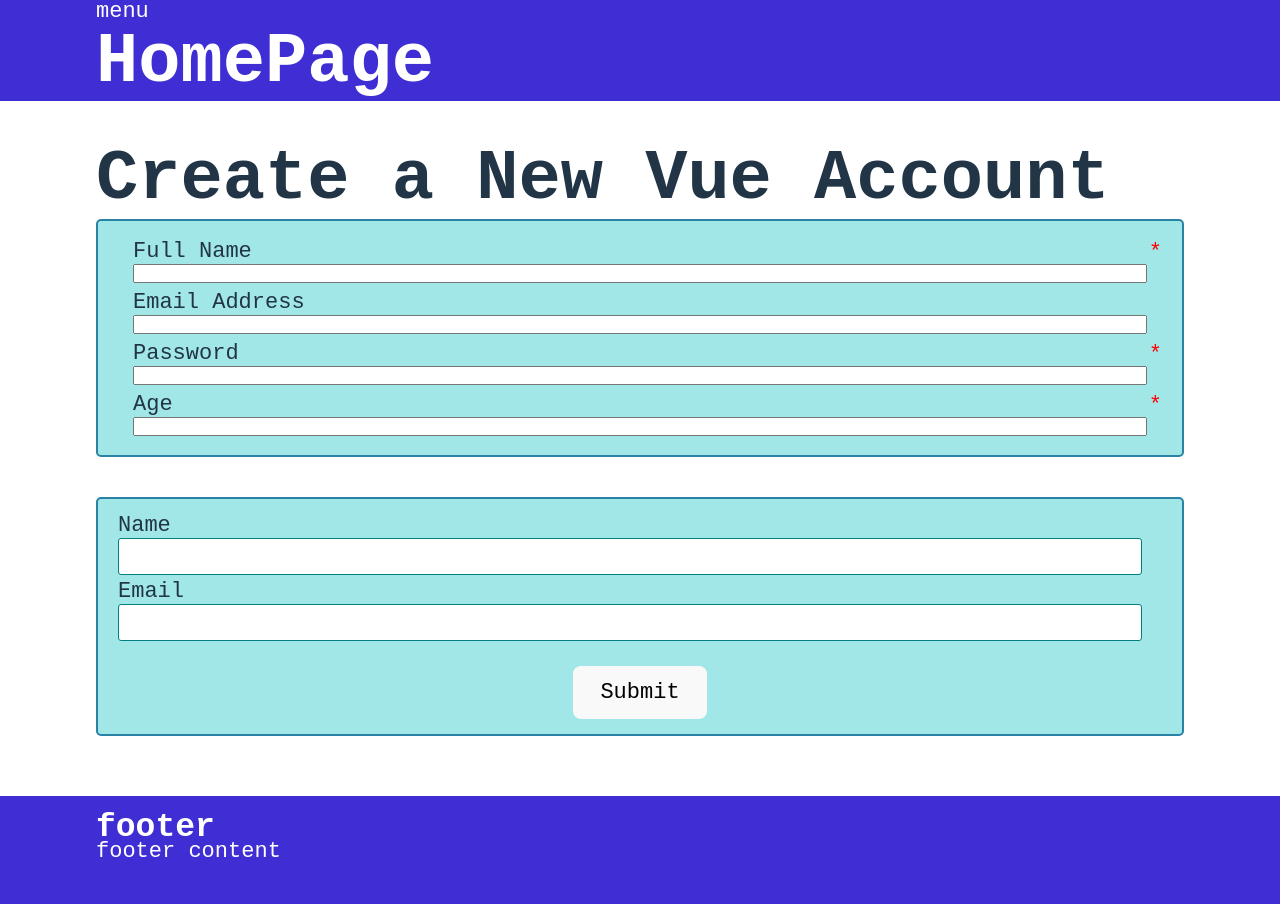
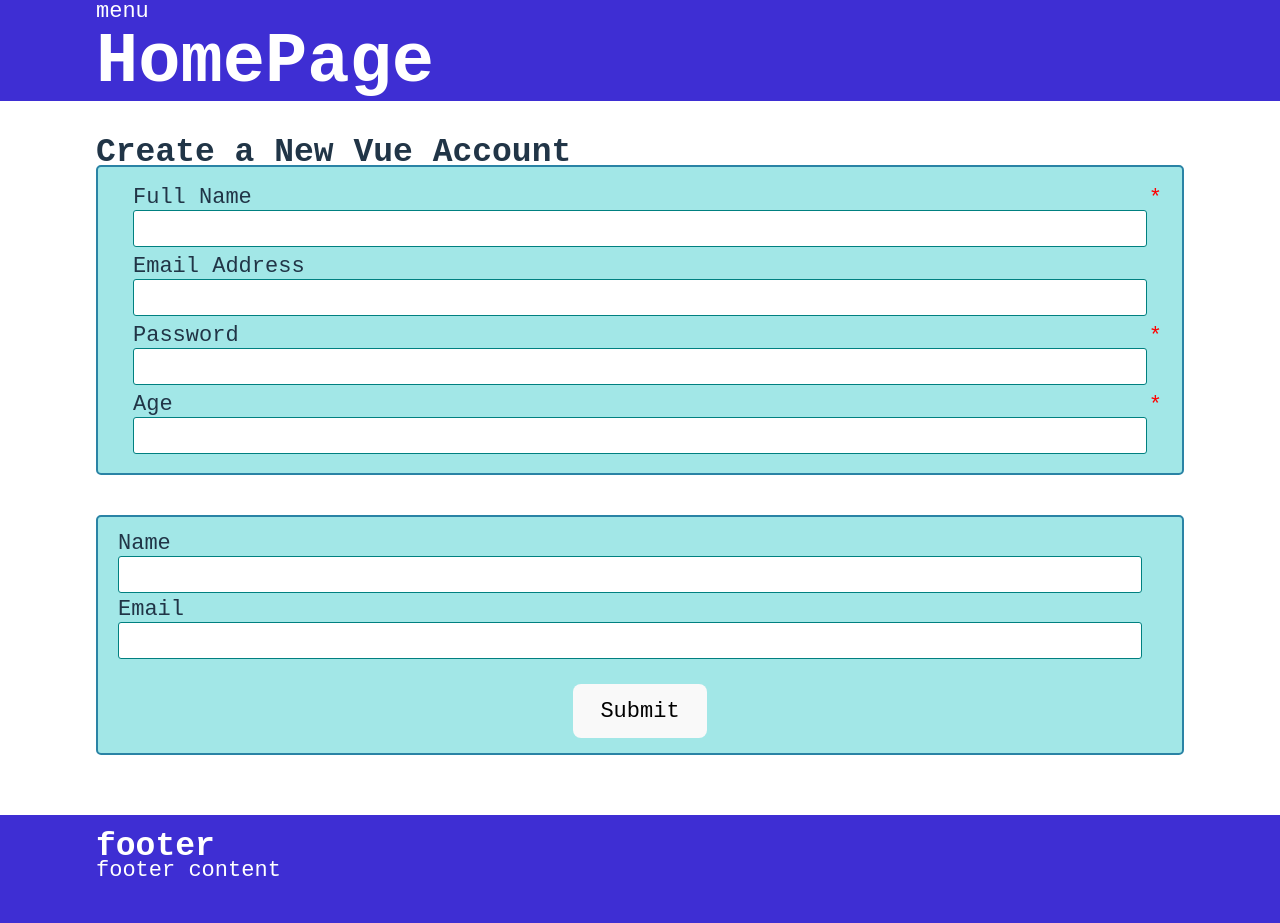
Before and after one commit to BorisRozumniy/vue-first-app, a Vue app: page / in a window 1280 px wide. Built offline with nearby package versions, Linux system fonts and the light colour scheme.

Commit message:
used the Input and the ShowError in the AccountForm

```diff
--- a/src/components/AccountForm.vue
+++ b/src/components/AccountForm.vue
@@ -1,34 +1,34 @@
 <template>
 	<div>
-		<h1>Create a New Vue Account</h1>
+		<h2>Create a New Vue Account</h2>
 		<form>
 			<!-- Full name validation -->
 			<div class="form-group" :class="{ 'form-group--error': v$.name.$error }">
-				<label class="form__label">Full Name</label>
-				<input class="form__input" v-model.trim="v$.name.$model" />
+				<label class="form__label" for="name">Full Name</label>
+				<Input class="form__input" v-model.trim="v$.name.$model" id="name" />
 				<span class="required" v-if="v$.name.required">*</span>
-				<span class="message" v-if="v$.name.$error" v-for="{ $message } in v$.name.$errors">{{ $message }}</span>
+				<ShowError :validation="v$.name" :error="v$.name.$error" :errors="v$.name.$errors" />
 			</div>
 			<!-- Email Address-->
 			<div class="form-group" :class="{ 'form-group--error': v$.email.$error }">
-				<label for="email">Email Address</label>
-				<input class="form__input" v-model.trim="v$.email.$model" />
+				<label class="form__label" for="email">Email Address</label>
+				<Input class="form__input" v-model.trim="v$.email.$model" id="email" />
 				<span class="required" v-if="v$.email.required">*</span>
-				<span class="message" v-if="v$.email.$error" v-for="{ $message } in v$.email.$errors">{{ $message }}</span>
+				<ShowError :validation="v$.email" :error="v$.email.$error" :errors="v$.email.$errors" />
 			</div>
 			<!-- Password validation-->
 			<div class="form-group" :class="{ 'form-group--error': v$.password.$error }">
-				<label class="form__label">Password</label>
-				<input class="form__input" v-model.trim="v$.password.$model" />
+				<label class="form__label" for="password">Password</label>
+				<Input class="form__input" v-model.trim="v$.password.$model" id="password" />
 				<span class="required" v-if="v$.password.required">*</span>
-				<span class="message" v-if="v$.password.$error" v-for="{ $message } in v$.password.$errors">{{ $message }}</span>
+				<ShowError :validation="v$.password" :error="v$.password.$error" :errors="v$.password.$errors" />
 			</div>
 			<!-- Age validation-->
 			<div class="form-group" :class="{ 'form-group--error': v$.age.$error }">
-				<label class="form__label">Age</label>
-				<input class="form__input" v-model.trim="v$.age.$model" />
+				<label class="form__label" for="age">Age</label>
+				<Input class="form__input" v-model.trim="v$.age.$model" id="age" />
 				<span class="required" v-if="v$.age.required">*</span>
-				<span class="message" v-if="v$.age.$error && v$.age.between">{{ v$.age.between.$message }}</span>
+				<ShowError :validation="v$.age" :error="v$.age.$error" :errors="v$.age.$errors" />
 			</div>
 		</form>
 	</div>
@@ -113,8 +113,6 @@ form {
 	font-size: 22px;
 }
 
-
-
 button {
 	max-width: 150px;
 	min-width: 100px;
```
